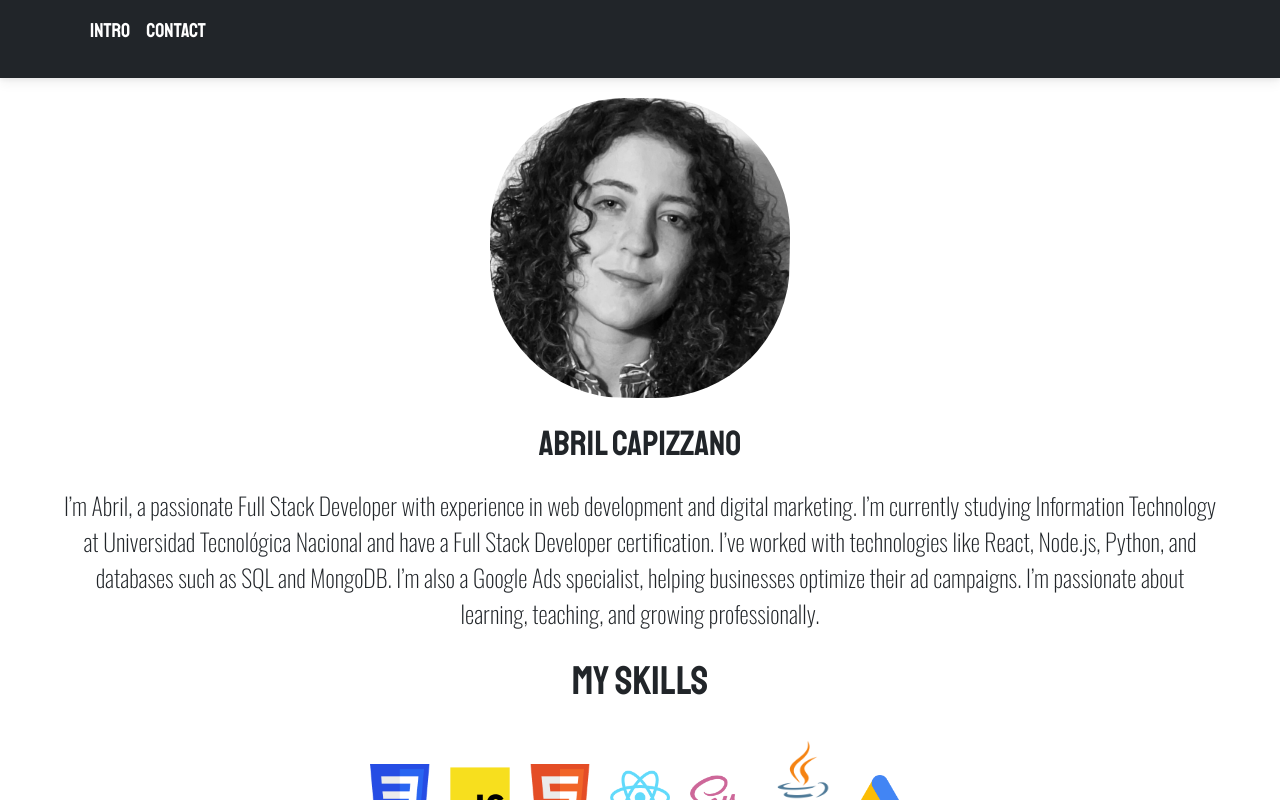
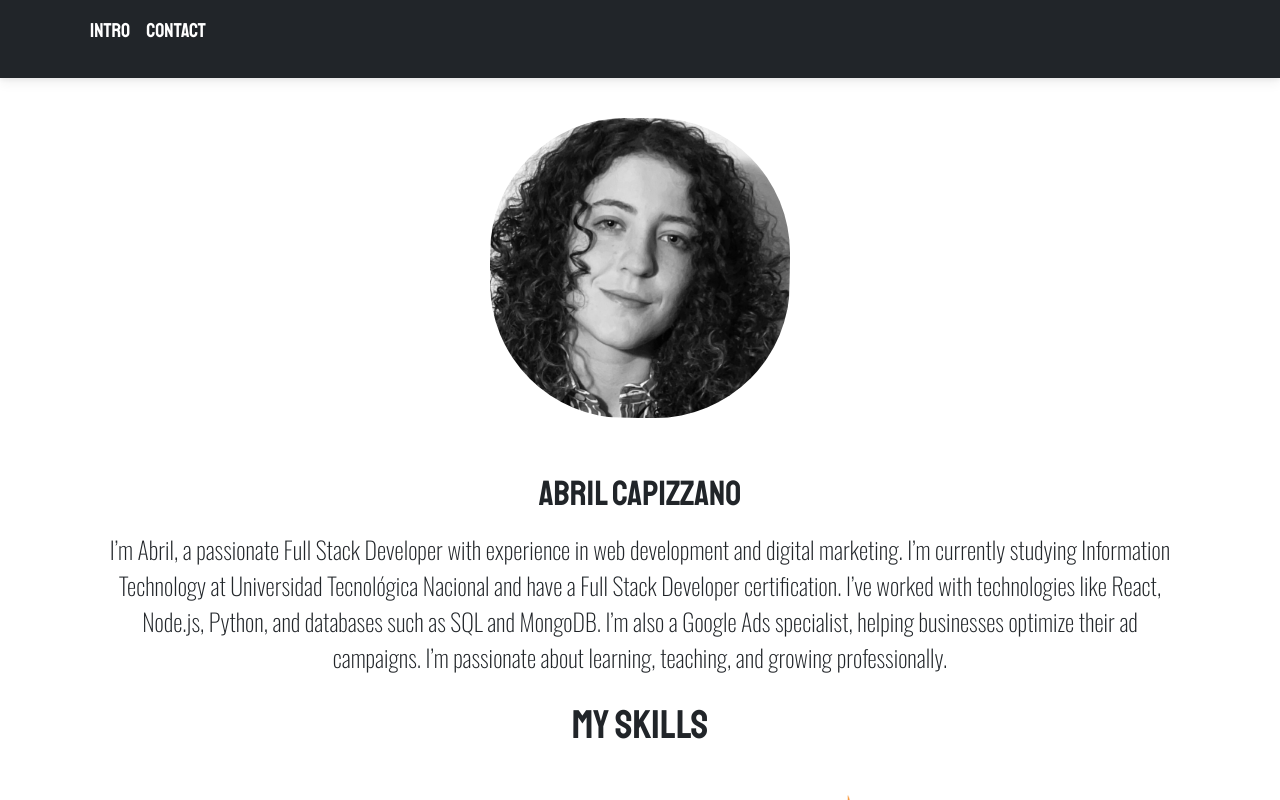
Before and after one commit to abrilcapizzano/my-portfolio, a React (Create React App) app: page / in a window 1280 px wide. Shown: the top 800 px of the page. Built offline with nearby package versions, Linux system fonts and the light colour scheme.

Commit message:
modificaciones

```diff
--- a/src/componentes/cards/Cards.jsx
+++ b/src/componentes/cards/Cards.jsx
@@ -3,7 +3,7 @@ import React from "react";
 import Card from "react-bootstrap/Card";
 import Button from "react-bootstrap/esm/Button";
 import capriImg from "./capri.png";
-import skateStoreJs from "./skatestore-img.png";
+import skateStoreJs from "./skatestore.png";
 import skateStoreRc from "./skatestore-img2.png";
 import casasFelicitas from "./casas-felicitas.png";
 export default function Cards() {
--- a/src/componentes/intro/intro.css
+++ b/src/componentes/intro/intro.css
@@ -24,6 +24,7 @@
 .name {
   font-size: 35px;
   font-weight: 400;
+  margin: 10px;
   font-family: "Staatliches", cursive;
 }
 .title-1 {
@@ -34,7 +35,7 @@
 }
 .icon-skills {
   width: 60px;
-  margin: 10px;
+  margin: 20px;
 }
 
 .subtitle {
@@ -43,7 +44,7 @@
   font-weight: 200;
   font-style: normal;
   font-size: 24px;
-  margin-inline: 60px;
+  margin-inline: 100px;
 }
 
 #active:checked ~ .wrapper ul li a {
@@ -63,7 +64,7 @@
 .foto-cv {
   border-radius: 45%;
   width: 300px;
-  margin: 20px;
+  margin: 40px;
 }
 
 .card-container {
```
Also changed, not shown: src/componentes/cards/skatestore-img.png (deleted), src/componentes/cards/skatestore.png (added).
